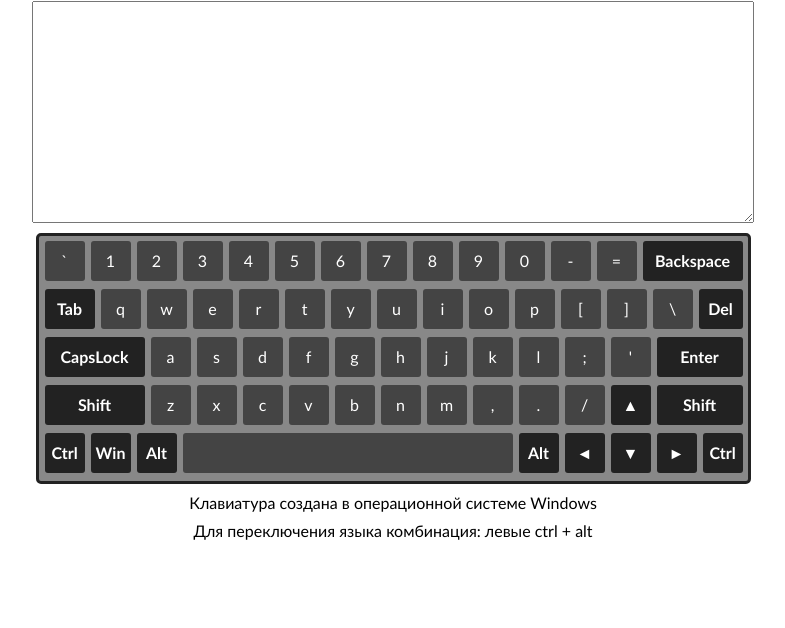
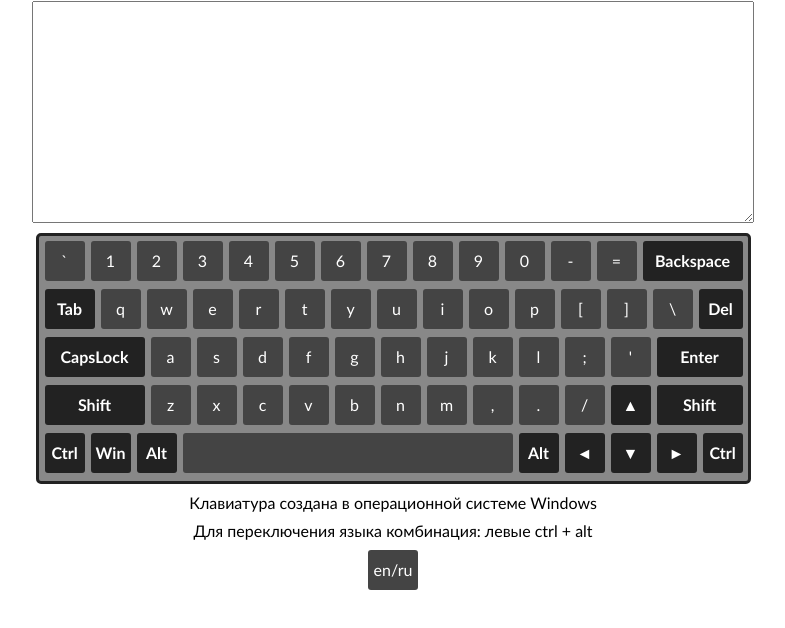
Before and after one commit to other2other2/virtual-keyboard, a plain HTML site: page index.html in a window 1280 px wide. Shown: the part 54-682 px from the top of the page, without its empty margins (247-1032 px from the left). Drawn offline with Linux system fonts and the light colour scheme.

Commit message:
feat: add switch language button and css for it

```diff
--- a/css/style.css
+++ b/css/style.css
@@ -125,3 +125,29 @@
   background-color: #2cfd72;
   border-radius: 50px
 }
+
+.change-language {
+  margin: 0 auto;
+  /* float: left; */
+  height: 40px;
+  /* margin-left: 6px; */
+  font-weight: 500;
+  line-height: 40px;
+  text-align: center;
+  color: #ffffff;
+  background: #444444;
+  border-radius: 3px;
+  cursor: pointer;
+  user-select: none;
+  transition: border-radius 0.3s, background-color 0.3s;
+  width: 50px;
+}
+
+.change-language:hover {
+  background: #79aa89
+}
+
+.change-language:active {
+  background-color: #2cfd72;
+  border-radius: 50px
+}
--- a/js/createHtml.js
+++ b/js/createHtml.js
@@ -1,6 +1,6 @@
 import { keyboardKeys, keyboardKeysCase } from './keyboardKeys.js';
 
-export function createHtml() {
+export function createHtml(getLang) {
   const body = document.querySelector('body');
 
   const centralizer = document.createElement('div');
@@ -33,6 +33,11 @@ export function createHtml() {
   language.classList = 'language';
   language.textContent = 'Для переключения языка комбинация: левыe ctrl + alt';
   centralizer.append(language);
+
+  const languageBtn = document.createElement('div');
+  languageBtn.classList = 'change-language';
+  languageBtn.textContent = 'en/ru';
+  centralizer.append(languageBtn);
 }
 
 export function createKeyboard() {
```
